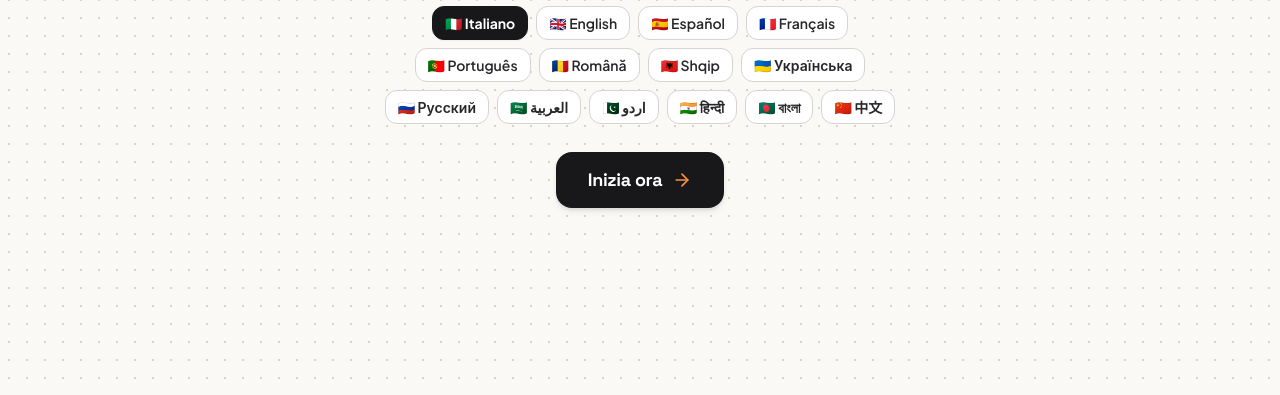
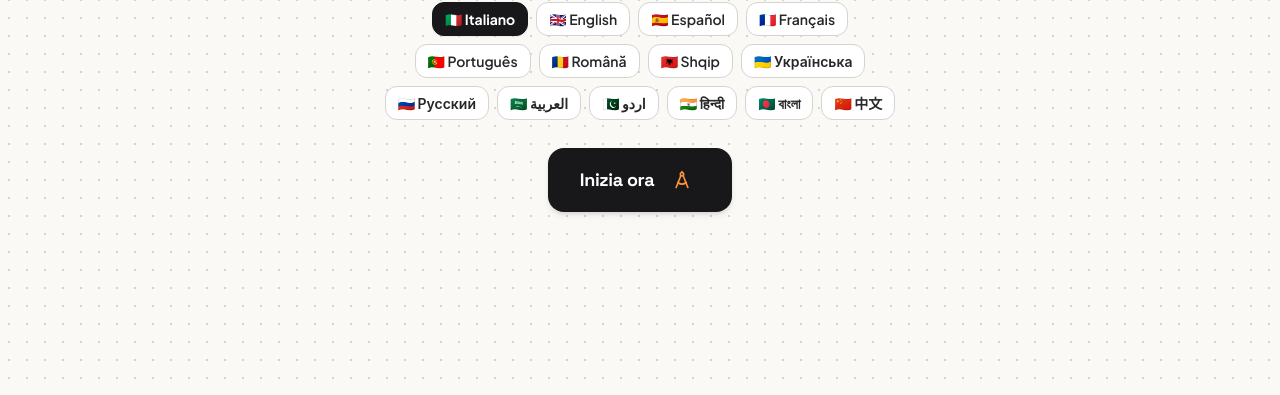
Before and after one commit to paolafrosio/impariamoRC, a plain HTML site: page index.html in a window 1280 px wide. Shown: the part 405-800 px from the top of the page. Drawn offline with nearby package versions, Linux system fonts and the light colour scheme.

Commit message:
Add compass badge to start button in index.html
Added a compass badge SVG icon to the start button.

```diff
--- a/index.html
+++ b/index.html
@@ -54,8 +54,15 @@
 
             <button type="button" id="btn-start-app" class="tactile-btn mt-7 bg-zinc-900 hover:bg-zinc-800 text-white font-display font-bold text-base sm:text-lg px-8 py-3.5 rounded-2xl shadow-md flex items-center gap-2.5 cursor-pointer">
                 <span id="btn-start-text">Inizia ora</span>
-                <i data-lucide="arrow-right" class="w-5 h-5 text-orange-400"></i>
-            </button>
+<div id="header-compass-badge" class="flex w-8 h-8 lg:w-9 lg:h-9 rounded-xl bg-zinc-900 group-hover:bg-zinc-800 text-[#FAF9F6] items-center justify-center shrink-0 border border-zinc-900 transition">
+    <svg viewBox="0 0 24 24" fill="none" stroke="currentColor" stroke-width="2" stroke-linecap="round" stroke-linejoin="round" class="w-4 h-4 lg:w-5 lg:h-5 text-orange-400">
+        <circle cx="12" cy="5" r="2"/>
+        <path d="M12 2v1"/>
+        <path d="M10.7 6.6 5 21"/>
+        <path d="M13.3 6.6 19 21"/>
+        <path d="M7 15a8 8 0 0 0 10 0"/>
+    </svg>
+</div>            </button>
         </div>
     </section>
 
```
